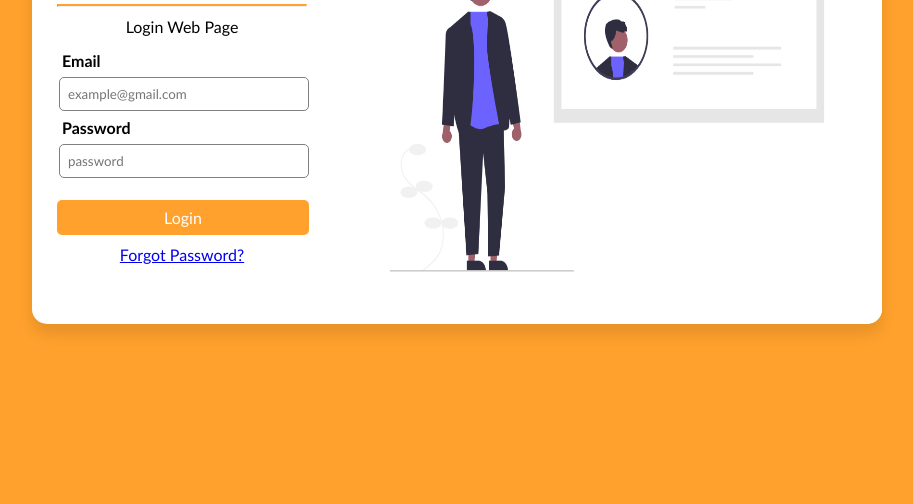
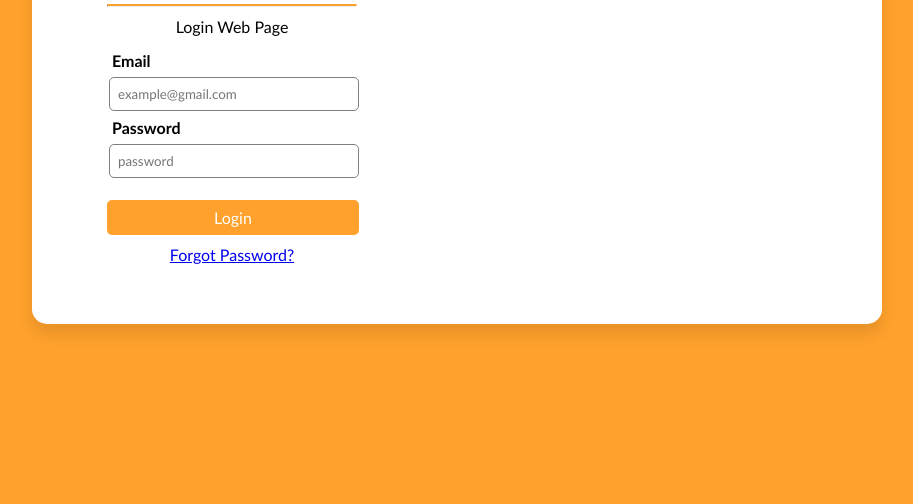
Before and after one commit to RAFF66/login_pagev1, a plain HTML site: page index.html in a window 1280 px wide. Shown: the part 296-800 px from the top of the page, without its empty margins (183-1096 px from the left). Drawn offline with Linux system fonts and the light colour scheme.

Commit message:
index.html

```diff
--- a/index.html
+++ b/index.html
@@ -24,7 +24,7 @@
             </form>
         </div>
         <div class="right">
-            <img src="pic.png" alt="">
+
         </div>
     </div>
 </body>
```
